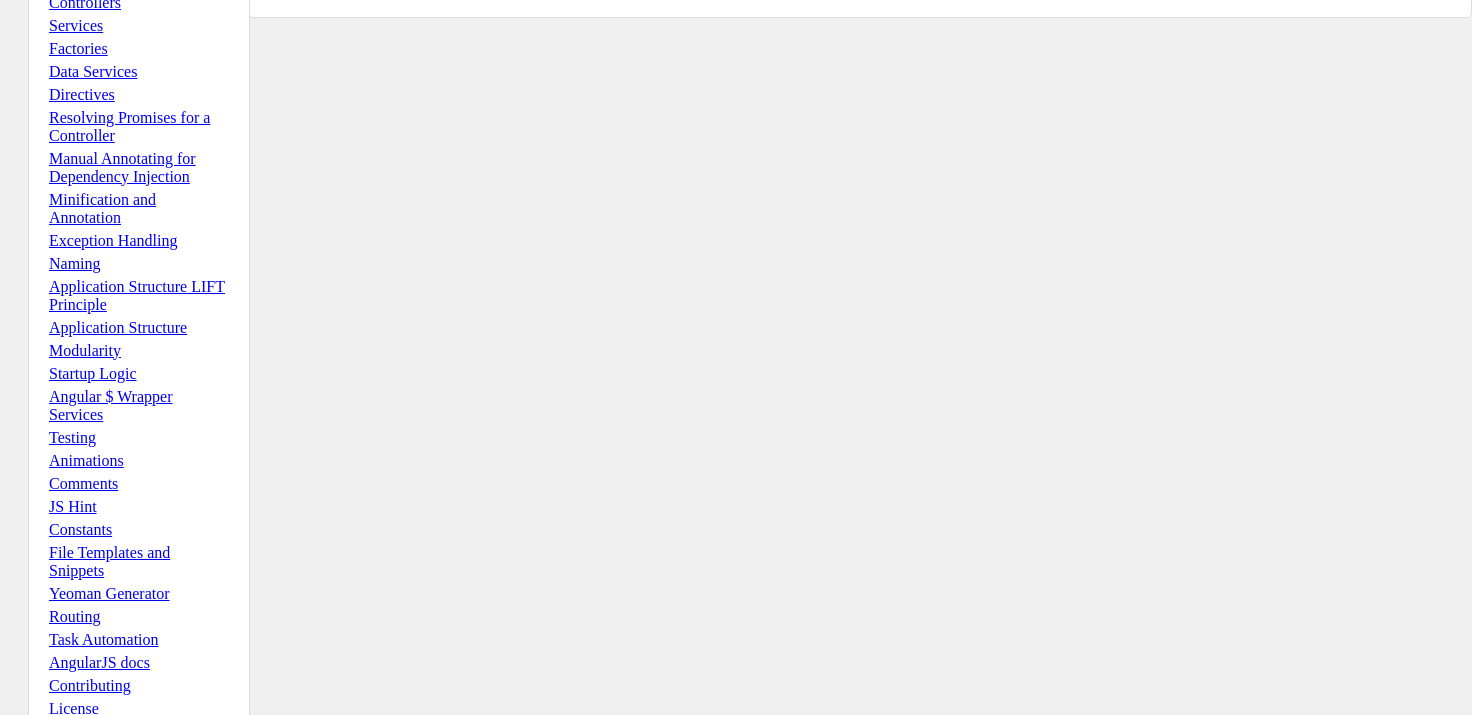
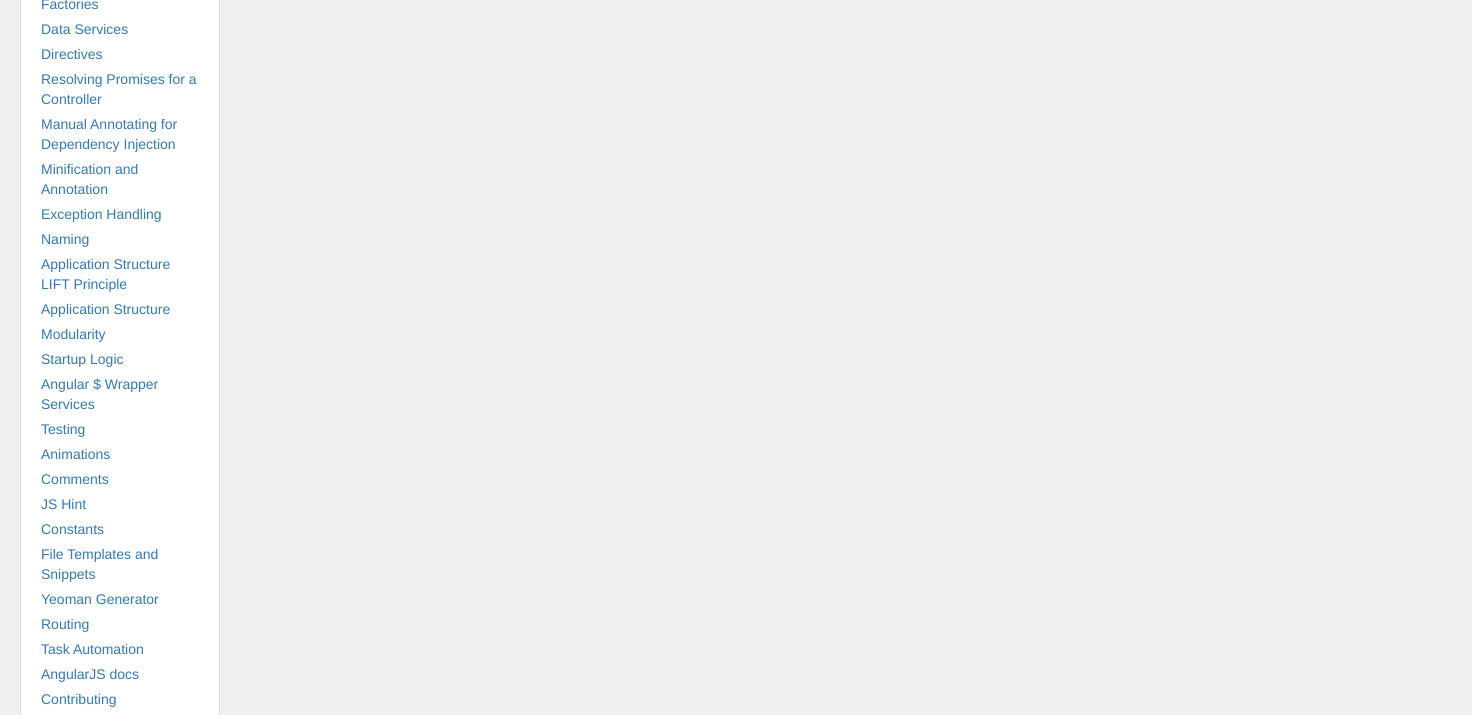
Before and after one commit to haroldcampbell/haroldcampbell.github.io, a plain HTML site: page angularjs-styleguide-explorer/index.html in a window 1280 px wide. Shown: the part 307-1022 px from the top of the page, 1472 px wide, since content can reach past the window. Drawn offline with nearby package versions, Linux system fonts and the light colour scheme; some packages are replaced by stand-ins of ours.

Commit message:
Added BootStrap cdn

```diff
--- a/angularjs-styleguide-explorer/index.html
+++ b/angularjs-styleguide-explorer/index.html
@@ -4,6 +4,7 @@
 	<meta charset="utf-8">
 	<title>AngularJS Style Guide Explorer</title>
 	<!--<link rel="stylesheet" href="../bower_components/bootstrap/dist/css/bootstrap.css">-->
+	<link rel="stylesheet" href="//maxcdn.bootstrapcdn.com/bootstrap/3.3.2/css/bootstrap.min.css">
 	<link rel="stylesheet" href="css/app.css">
 	<link rel="stylesheet" href="css/animations.css">
 
```
